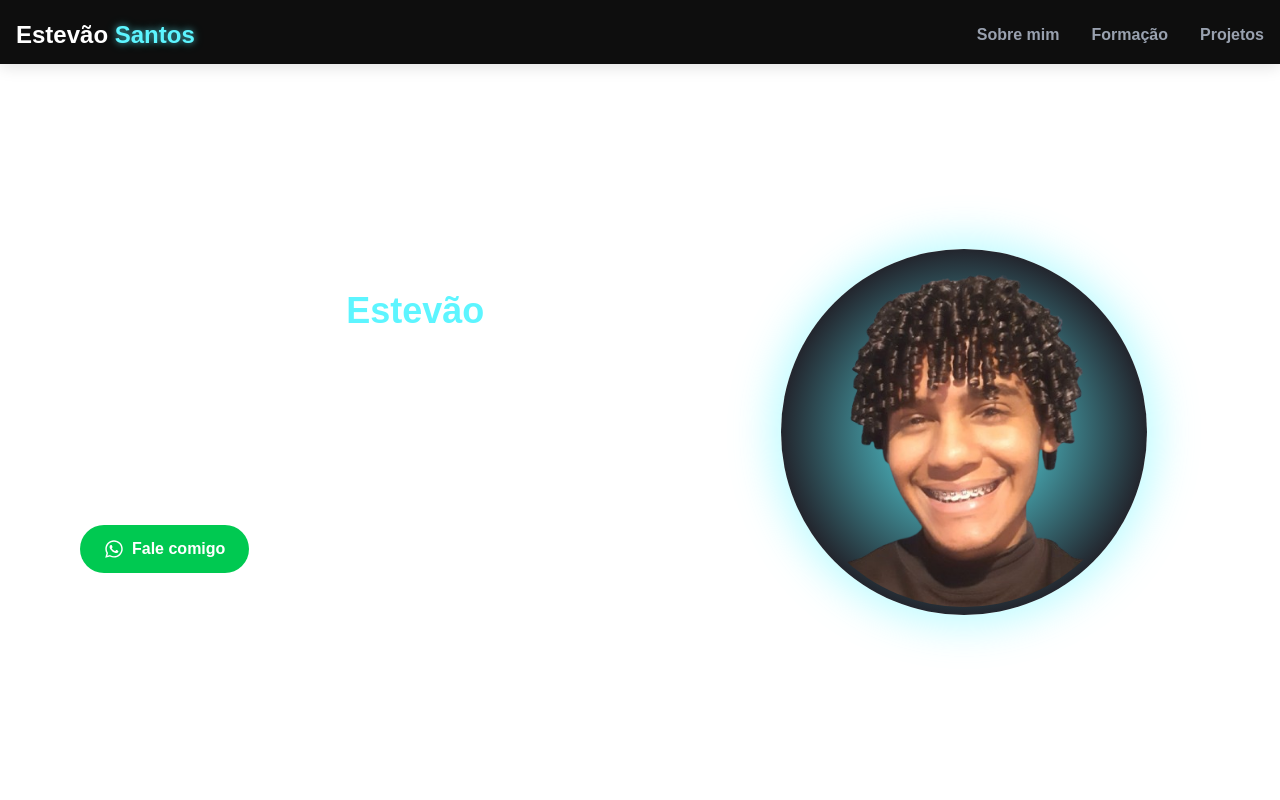
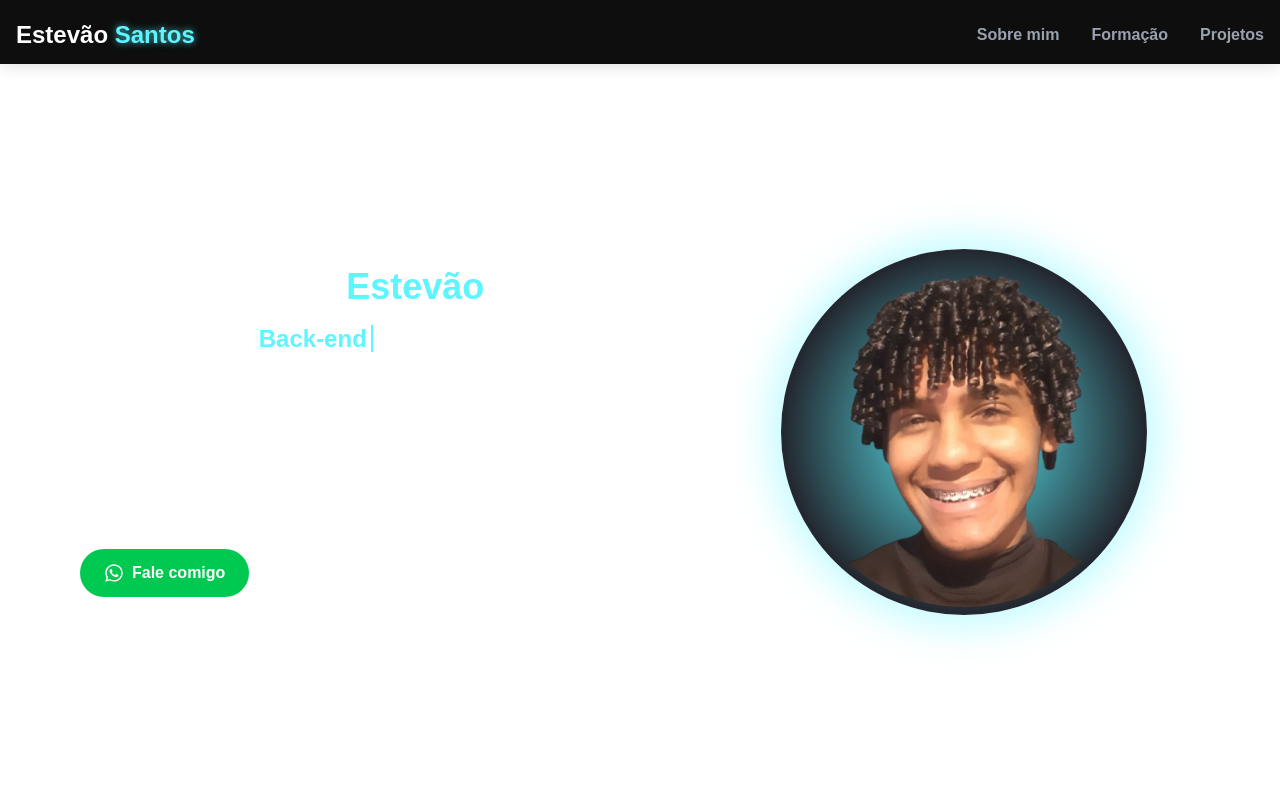
Before and after one commit to estevaosantosribeiro/portfolio, a Next.js app: page / in a window 1280 px wide. Shown: the top 800 px of the page. Built offline with nearby package versions, Linux system fonts and the light colour scheme.

Commit message:
Implementado efeito typewritting

```diff
--- a/src/components/main.tsx
+++ b/src/components/main.tsx
@@ -1,7 +1,38 @@
+'use client';
+import { useEffect, useState } from "react";
 import Image from "next/image";
 import { FaLinkedin, FaInstagram, FaGithub, FaWhatsapp } from "react-icons/fa";
 
+const words = ["Web", "Front-end", "Back-end", "Mobile"];
+
 export default function Main() {
+    const [currentWord, setCurrentWord] = useState(0);
+    const [displayed, setDisplayed] = useState("");
+    const [typing, setTyping] = useState(true);
+
+    useEffect(() => {
+        let timeout: NodeJS.Timeout;
+        if (typing) {
+            if (displayed.length < words[currentWord].length) {
+                timeout = setTimeout(() => {
+                    setDisplayed(words[currentWord].slice(0, displayed.length + 1));
+                }, 100);
+            } else {
+                timeout = setTimeout(() => setTyping(false), 1200);
+            }
+        } else {
+            if (displayed.length > 0) {
+                timeout = setTimeout(() => {
+                    setDisplayed(words[currentWord].slice(0, displayed.length - 1));
+                }, 50);
+            } else {
+                setTyping(true);
+                setCurrentWord((prev) => (prev + 1) % words.length);
+            }
+        }
+        return () => clearTimeout(timeout);
+    }, [displayed, typing, currentWord]);
+
     return (
         <main id="about" className="flex items-center justify-center min-h-screen text-white pt-16">
             <div className="container mx-auto px-4 flex flex-col-reverse md:flex-row items-center justify-center gap-8">
@@ -10,6 +41,20 @@ export default function Main() {
                         Olá, me chamo{" "}
                         <span style={{ color: "#5df5ff" }}>Estevão</span>
                     </h1>
+                    <h2 className="text-xl md:text-2xl font-semibold mb-4">
+                        Desenvolvedor{" "}
+                        <span
+                            style={{
+                                color: "#5df5ff",
+                                borderRight: "2px solid #5df5ff",
+                                paddingRight: "4px",
+                                whiteSpace: "pre",
+                                transition: "color 0.3s",
+                            }}
+                        >
+                            {displayed}
+                        </span>
+                    </h2>
                     <p className="text-lg mb-8">
                         Sou um desenvolvedor web apaixonado por criar experiências digitais
                         modernas e eficientes.
```
